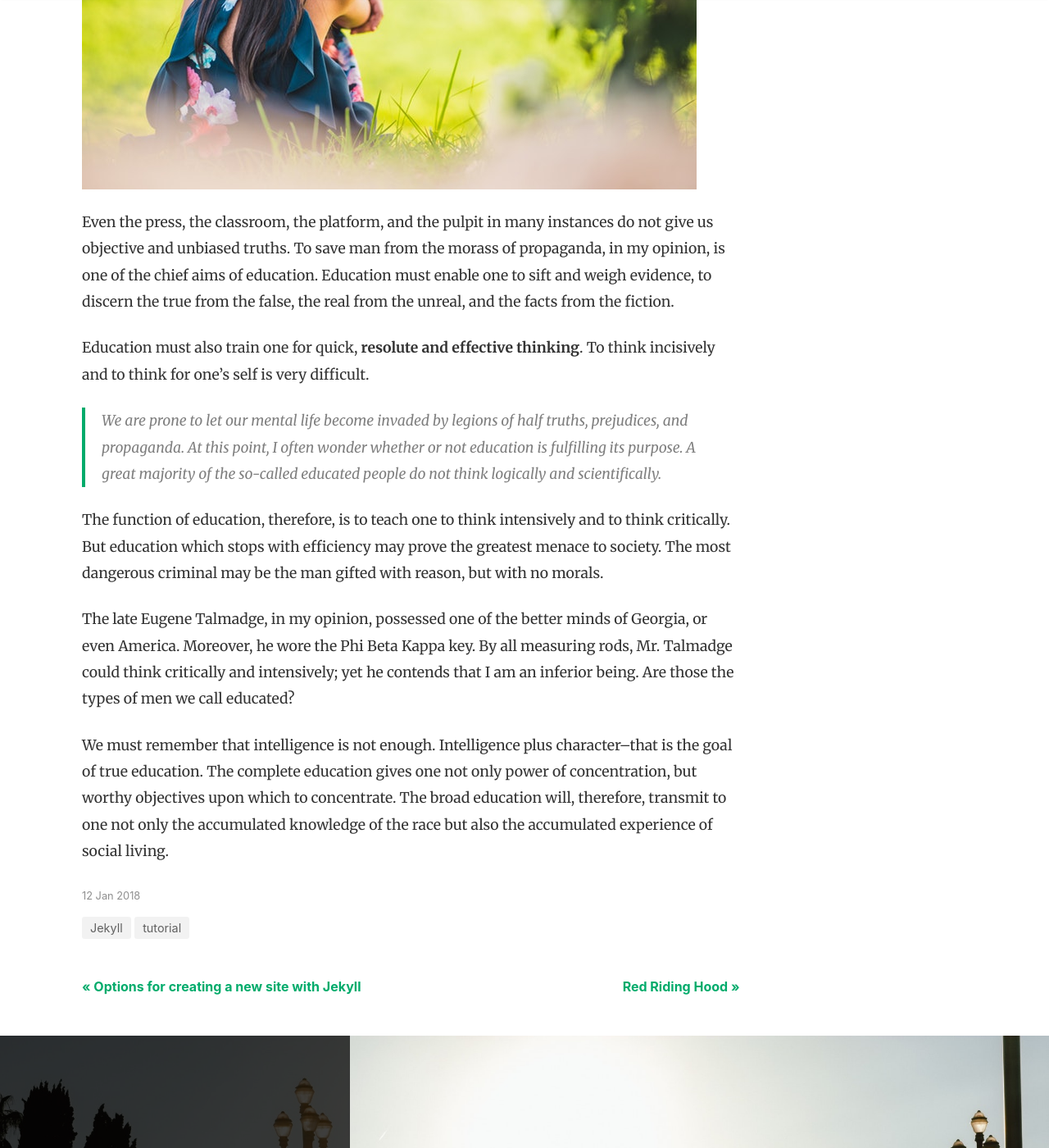
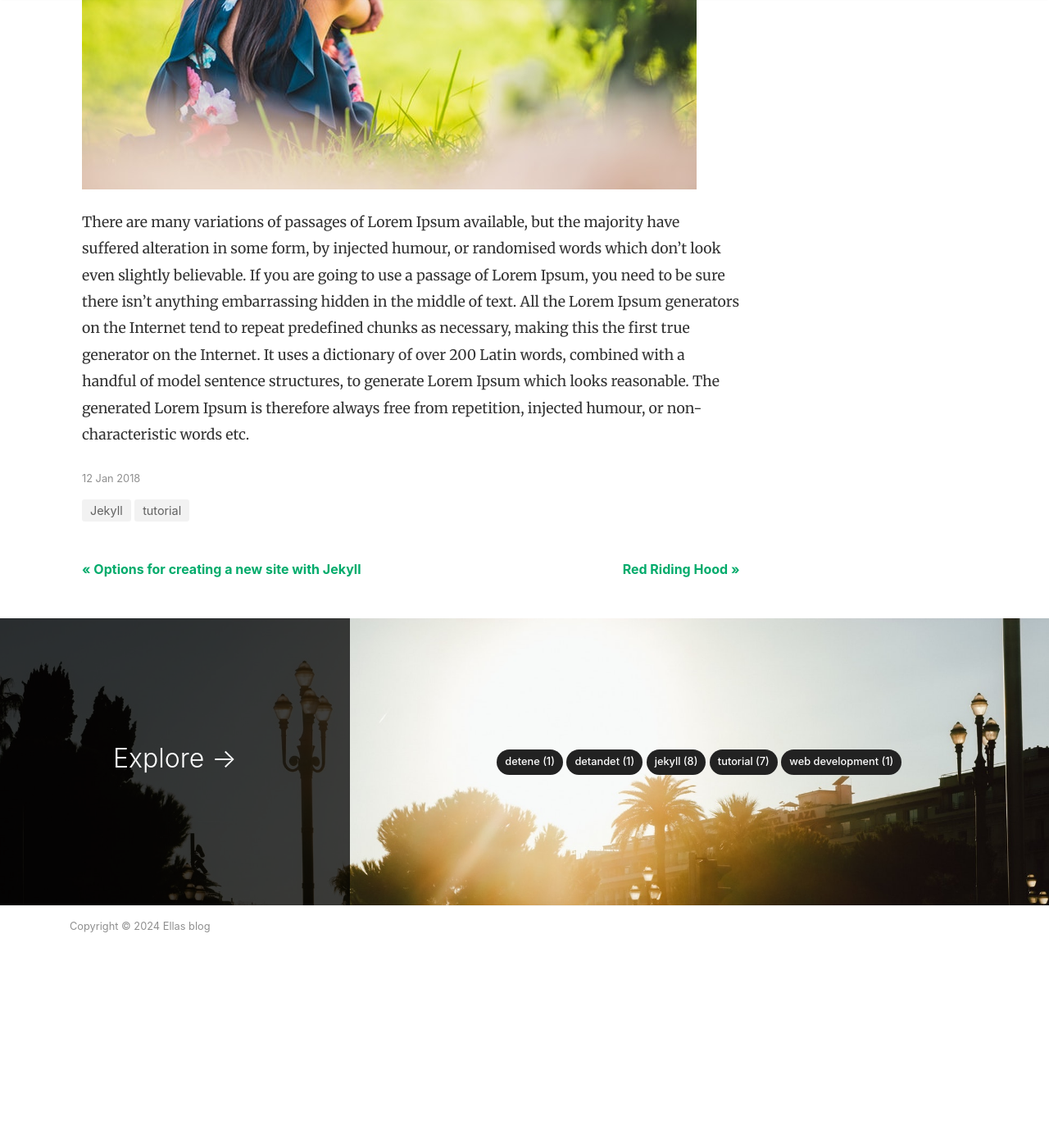
Before and after one commit to ella-dahl/blog, a Jekyll site: the page built from _posts/2018-01-12-press-and-education.md, in a window 1280 px wide and 1400 px high, scrolled down 685 px. Shown: the whole window at 82% size. Built offline with Jekyll 4.4.1, drawn with Linux system fonts in a browser that asks for light colours; nearby versions of some CDN libraries; after the commit the page ends 1898 px from its top, so only the background shows below that; some of the changed text lies outside the part shown.

Commit message:
Update 2018-01-12-press-and-education.md

```diff
--- a/_posts/2018-01-12-press-and-education.md
+++ b/_posts/2018-01-12-press-and-education.md
@@ -1,19 +1,8 @@
 ---
 layout: post
 title:  "Press and education"
-author: sal
+author: ella
 categories: [ Jekyll, tutorial ]
 image: assets/images/7.jpg
 ---
-Even the press, the classroom, the platform, and the pulpit in many instances do not give us objective and unbiased truths. To save man from the morass of propaganda, in my opinion, is one of the chief aims of education. Education must enable one to sift and weigh evidence, to discern the true from the false, the real from the unreal, and the facts from the fiction.
-
-Education must also train one for quick, **resolute and effective thinking**. To think incisively and to think for one's self is very difficult.
-
-> We are prone to let our mental life become invaded by legions of half truths, prejudices, and propaganda. At this point, I often wonder whether or not education is fulfilling its purpose. A great majority of the so-called educated people do not think logically and scientifically.
-
-
-The function of education, therefore, is to teach one to think intensively and to think critically. But education which stops with efficiency may prove the greatest menace to society. The most dangerous criminal may be the man gifted with reason, but with no morals.
-
-The late Eugene Talmadge, in my opinion, possessed one of the better minds of Georgia, or even America. Moreover, he wore the Phi Beta Kappa key. By all measuring rods, Mr. Talmadge could think critically and intensively; yet he contends that I am an inferior being. Are those the types of men we call educated?
-
-We must remember that intelligence is not enough. Intelligence plus character--that is the goal of true education. The complete education gives one not only power of concentration, but worthy objectives upon which to concentrate. The broad education will, therefore, transmit to one not only the accumulated knowledge of the race but also the accumulated experience of social living.
+There are many variations of passages of Lorem Ipsum available, but the majority have suffered alteration in some form, by injected humour, or randomised words which don't look even slightly believable. If you are going to use a passage of Lorem Ipsum, you need to be sure there isn't anything embarrassing hidden in the middle of text. All the Lorem Ipsum generators on the Internet tend to repeat predefined chunks as necessary, making this the first true generator on the Internet. It uses a dictionary of over 200 Latin words, combined with a handful of model sentence structures, to generate Lorem Ipsum which looks reasonable. The generated Lorem Ipsum is therefore always free from repetition, injected humour, or non-characteristic words etc.
```
